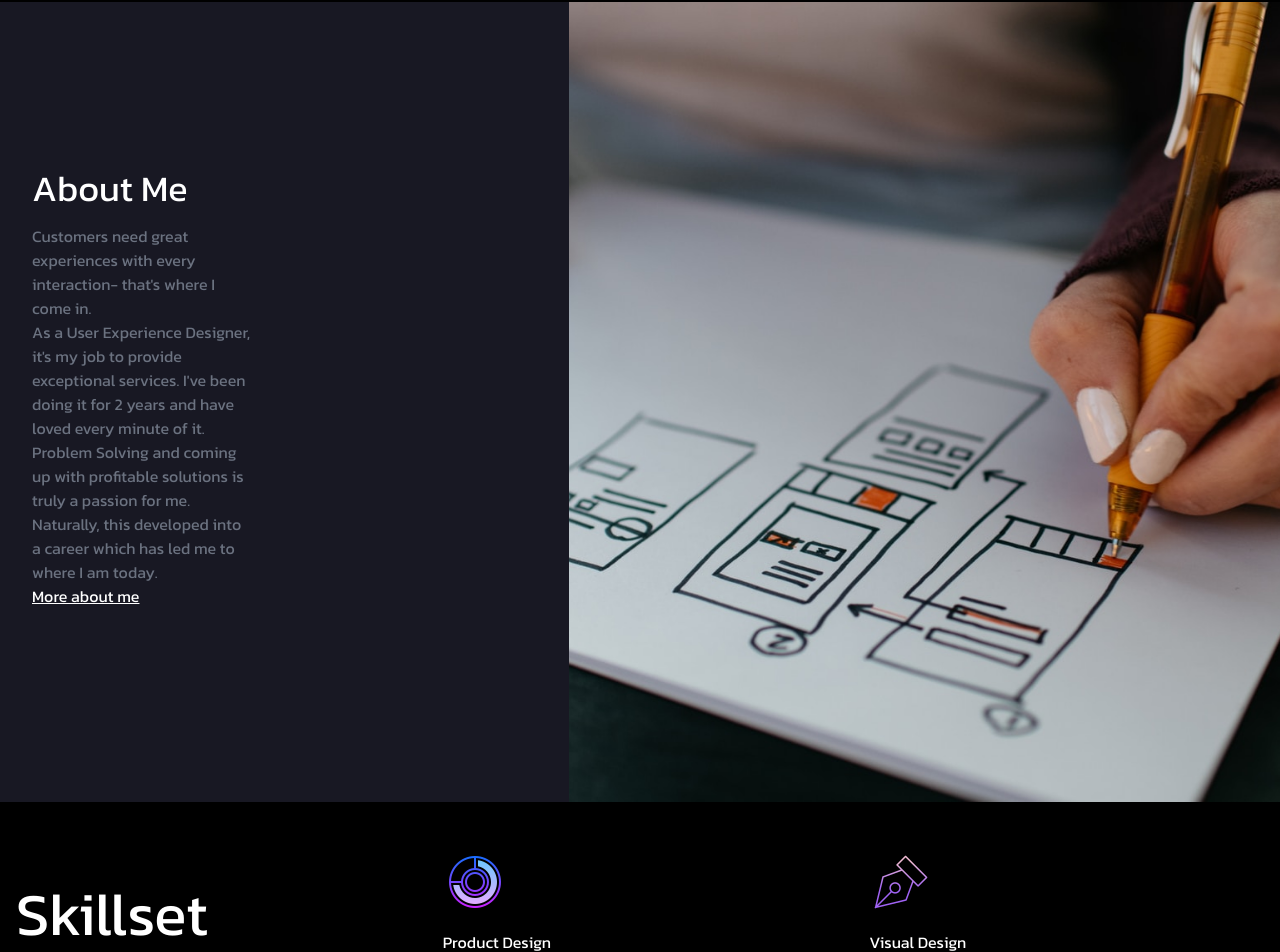
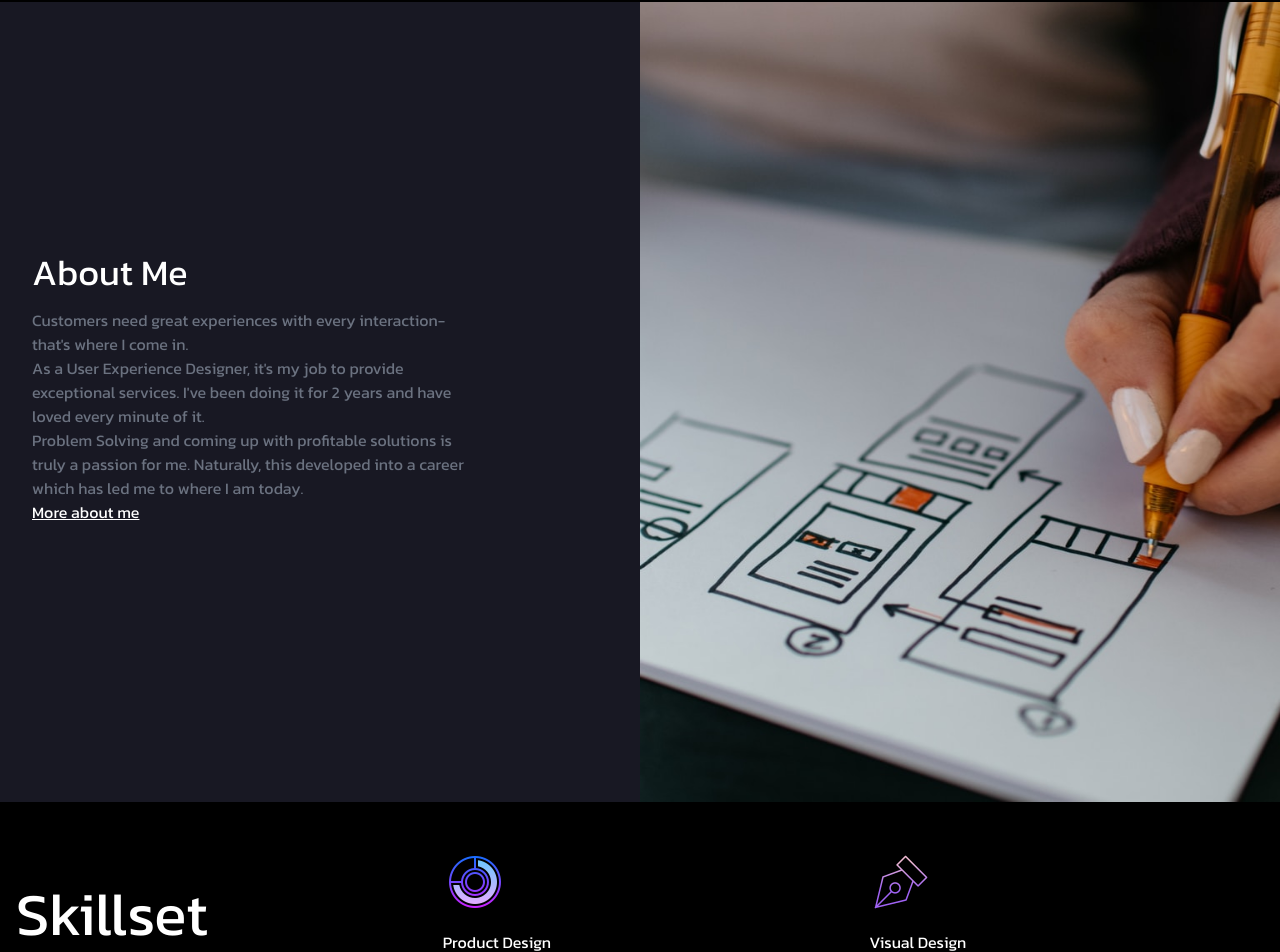
Before and after one commit to Charlotte-Natasha/Mitch-Journey, a React (Create React App) app: page / in a window 1280 px wide. Shown: the part 1298-2250 px from the top of the page. Built offline with nearby package versions, Linux system fonts and the light colour scheme.

Commit message:
installed react scroll

```diff
--- a/package.json
+++ b/package.json
@@ -13,6 +13,7 @@
     "react-router-dom": "^6.4.3",
     "react-scripts": "5.0.1",
     "react-scroll": "^1.8.8",
+    "react-scroll-motion": "^0.3.0",
     "web-vitals": "^2.1.4"
   },
   "scripts": {
--- a/src/components/About.jsx
+++ b/src/components/About.jsx
@@ -5,7 +5,7 @@ const About = () => {
     return (
         <section name='about' className='h-screen flex flex-col md:flex-row md:items-center md:justify-between text-white bg-[#181823]'>
 
-            <div className='grid grid-cols-1 sm:grid-cols-1 md:grid-cols-2 lg:grid-cols-2 xl:grid-cols-2 '>
+            <div className=' '>
                 <div className='p-8 pt-1'>
                     <h1 className='text-4xl '>About Me</h1>
                     <p className='text-gray-500 max-w-md mt-4 md:flex-1 '>Customers need great experiences with every interaction- that's where I come in. <br /> As a User Experience Designer, it's my job to provide exceptional services. I've been doing it for 2 years and have loved every minute of it. <br /> Problem Solving and coming up with profitable solutions is truly a passion for me. Naturally, this developed into a career which has led me to where I am today.</p>
@@ -15,7 +15,7 @@ const About = () => {
                     </div>
                 </div>
             </div>
-            <section className='bg-book bg-cover bg-center h-screen w-full'>
+            <section className='bg-book bg-cover bg-center h-screen w-1/2'>
 
             </section>
         </section>
```
Also changed, not shown: 1 other file (tests, documents, lock files or other folders).
